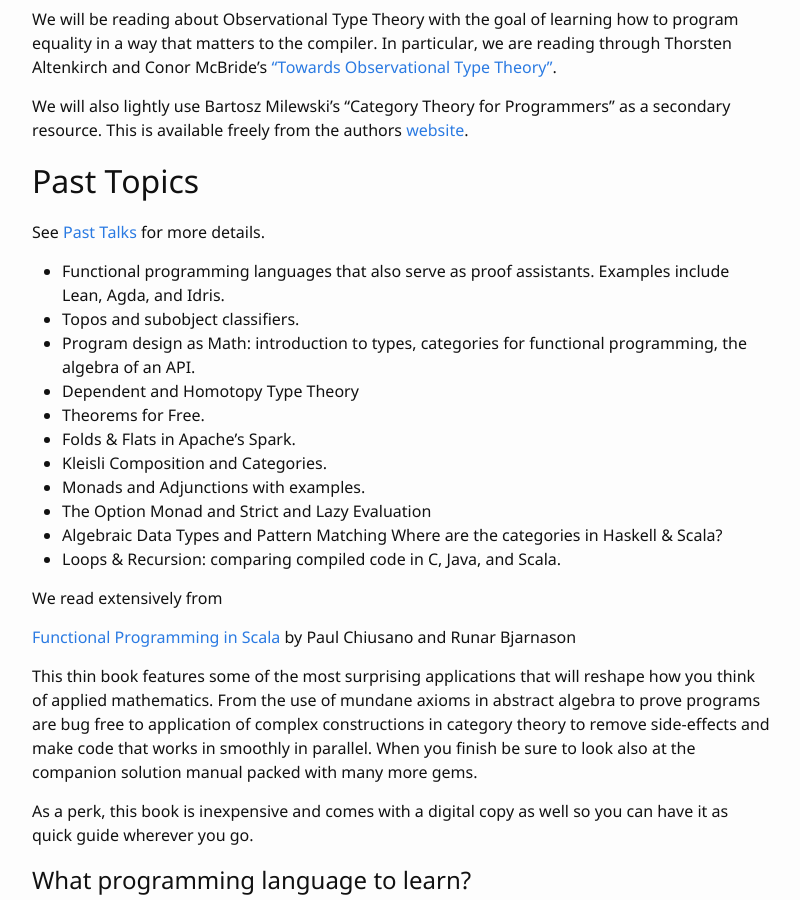
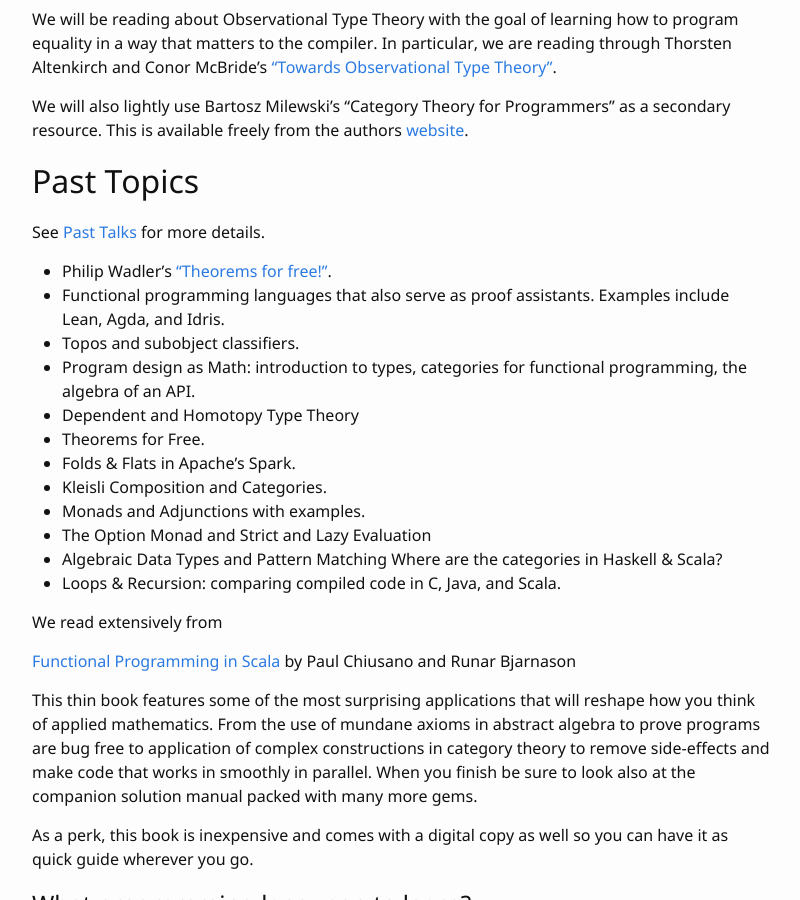
Before and after one commit to csu-applied-category-theory/csu-applied-category-theory.github.io, a Jekyll site: the page built from index.md, in a window 1280 px wide and 900 px high, scrolled down 669 px. Shown: the whole window, without its empty margins (238-1038 px from the left). Built offline with Jekyll 4.4.1, drawn with Linux system fonts in a browser that asks for light colours.

Commit message:
Update index.md

```diff
--- a/index.md
+++ b/index.md
@@ -29,6 +29,7 @@ We will also lightly use Bartosz Milewski's "Category Theory for Programmers" as
 
 See [Past Talks](./01-past.html) for more details.
 
+- Philip Wadler's ["Theorems for free!"](https://people.mpi-sws.org/~dreyer/tor/papers/wadler.pdf){:target="_blank"}.
 - Functional programming languages that also serve as proof assistants. Examples include Lean, Agda, and Idris.
 - Topos and subobject classifiers.
 - Program design as Math: introduction to types, categories for functional programming, the algebra of an API.
```
